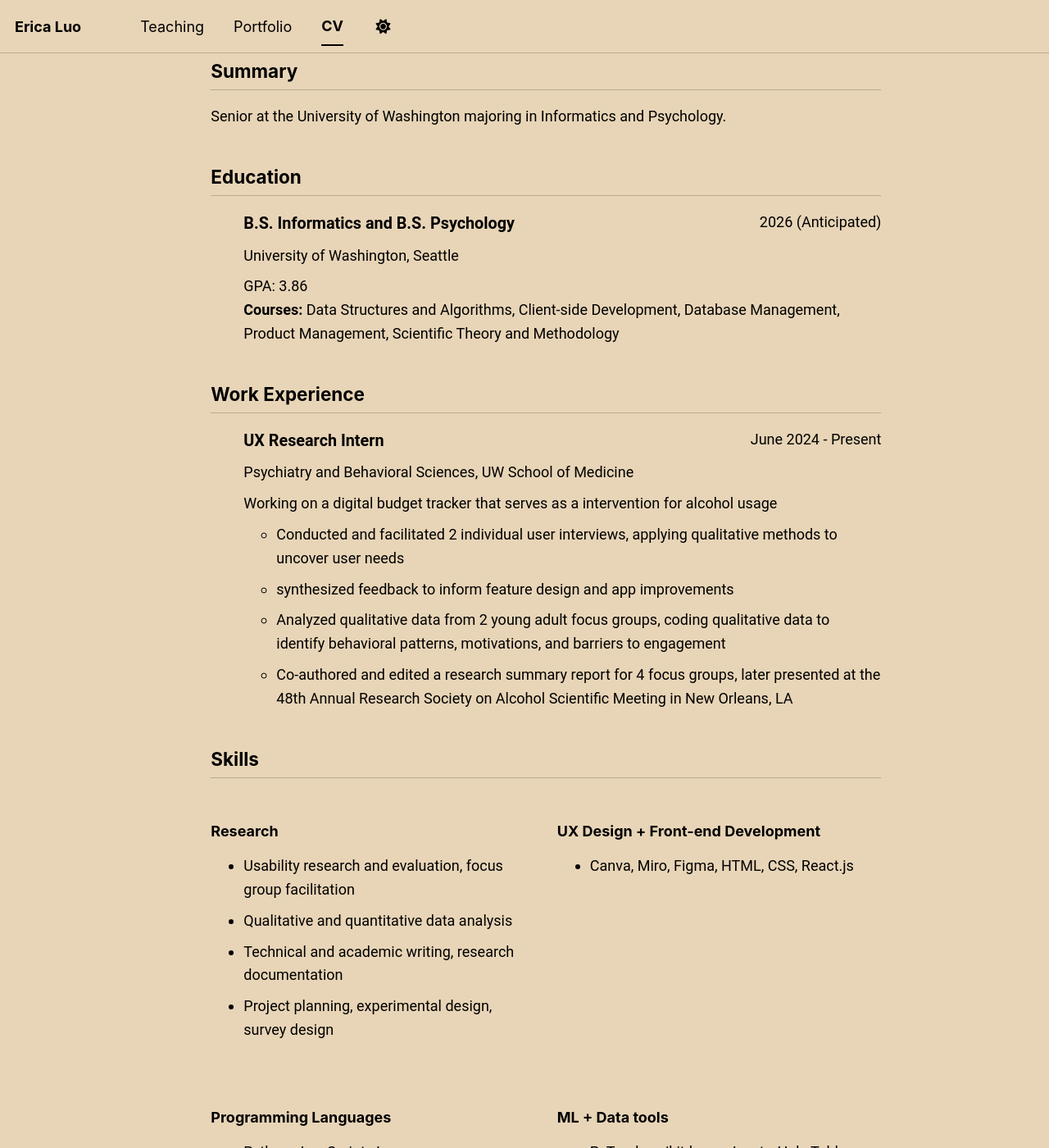
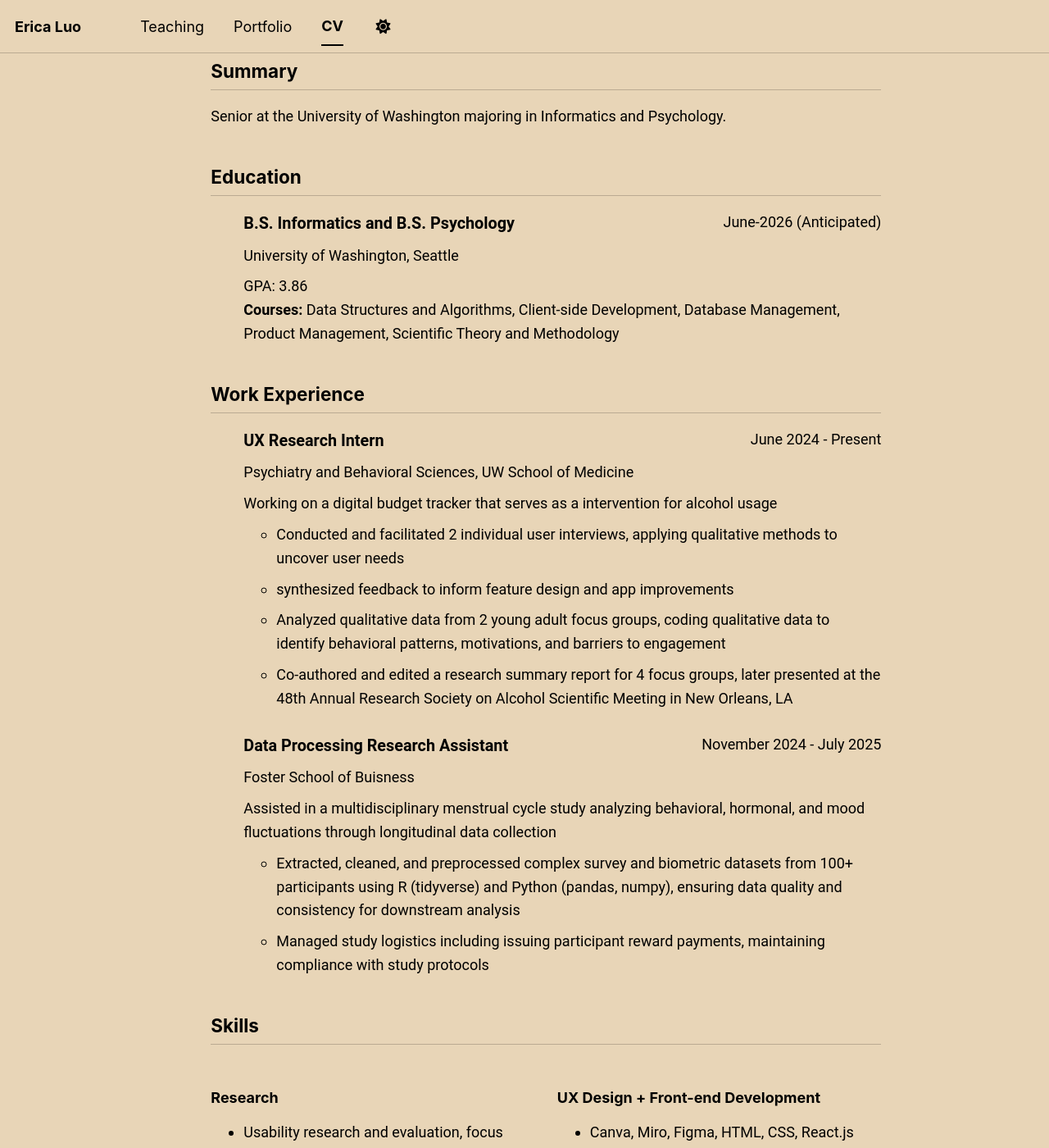
Before and after one commit to er-luo/er-luo.github.io, a Jekyll site: the page built from _pages/cv-json.md, in a window 1280 px wide and 1400 px high, scrolled down 302 px. Shown: the whole window at 82% size. Built offline with Jekyll 4.4.1, drawn with Linux system fonts in a browser that asks for light colours; a script bundle is joined from its source files by our own code; library files that are not in the unit come from our copies.

Commit message:
updated work experience

```diff
--- a/_data/cv.json
+++ b/_data/cv.json
@@ -27,10 +27,24 @@
       "endDate": "Present",
       "company": "Psychiatry and Behavioral Sciences, UW School of Medicine",
       "summary": "Working on a digital budget tracker that serves as a intervention for alcohol usage",
-      "highlights": ["Conducted and facilitated 2 individual user interviews, applying qualitative methods to uncover user needs", "synthesized feedback to inform feature design and app improvements",
-"Analyzed qualitative data from 2 young adult focus groups, coding qualitative data to identify behavioral patterns, motivations, and barriers to engagement",
-"Co-authored and edited a research summary report for 4 focus groups, later presented at the 48th Annual Research Society on Alcohol Scientific Meeting in New Orleans, LA"
-]
+      "highlights":
+      [
+        "Conducted and facilitated 2 individual user interviews, applying qualitative methods to uncover user needs", "synthesized feedback to inform feature design and app improvements",
+        "Analyzed qualitative data from 2 young adult focus groups, coding qualitative data to identify behavioral patterns, motivations, and barriers to engagement",
+        "Co-authored and edited a research summary report for 4 focus groups, later presented at the 48th Annual Research Society on Alcohol Scientific Meeting in New Orleans, LA"
+      ]
+    },
+    {
+      "position": "Data Processing Research Assistant",
+      "startDate": "November 2024",
+      "endDate": "July 2025",
+      "company": "Foster School of Buisness",
+      "summary": "Assisted in a multidisciplinary menstrual cycle study analyzing behavioral, hormonal, and mood fluctuations through longitudinal data collection",
+      "highlights":
+      [
+        "Extracted, cleaned, and preprocessed complex survey and biometric datasets from 100+ participants using R (tidyverse) and Python (pandas, numpy), ensuring data quality and consistency for downstream analysis",
+        "Managed study logistics including issuing participant reward payments, maintaining compliance with study protocols"
+      ]
     }
   ],
   "education": [
@@ -38,8 +52,8 @@
       "institution": "University of Washington, Seattle",
       "area": "B.S. Informatics and B.S. Psychology",
       "studyType": "Bachelor's",
-      "startDate": "September 2022",
-      "endDate": "2026 (Anticipated)",
+      "startDate": "September-2022",
+      "endDate": "June-2026 (Anticipated)",
       "gpa": 3.86,
       "courses": ["Data Structures and Algorithms, Client-side Development, Database Management, Product Management, Scientific Theory and Methodology"]
     }
@@ -87,14 +101,14 @@
     {
       "course": "Info 103",
       "institution": "University of Washington, iSchool",
-      "date": "September 2023 - June 2025",
+      "date": "September-2023 - June-2025",
       "role": "Undergraduate Teaching Assistant",
       "description": ""
     },
     {
       "course": "Info 201",
       "institution": "University of Washington, iSchool",
-      "date": "September 2025 - Present",
+      "date": "September-2025 - Present",
       "role": "Undergraduate Teaching Assistant",
       "description": ""
     }
```
